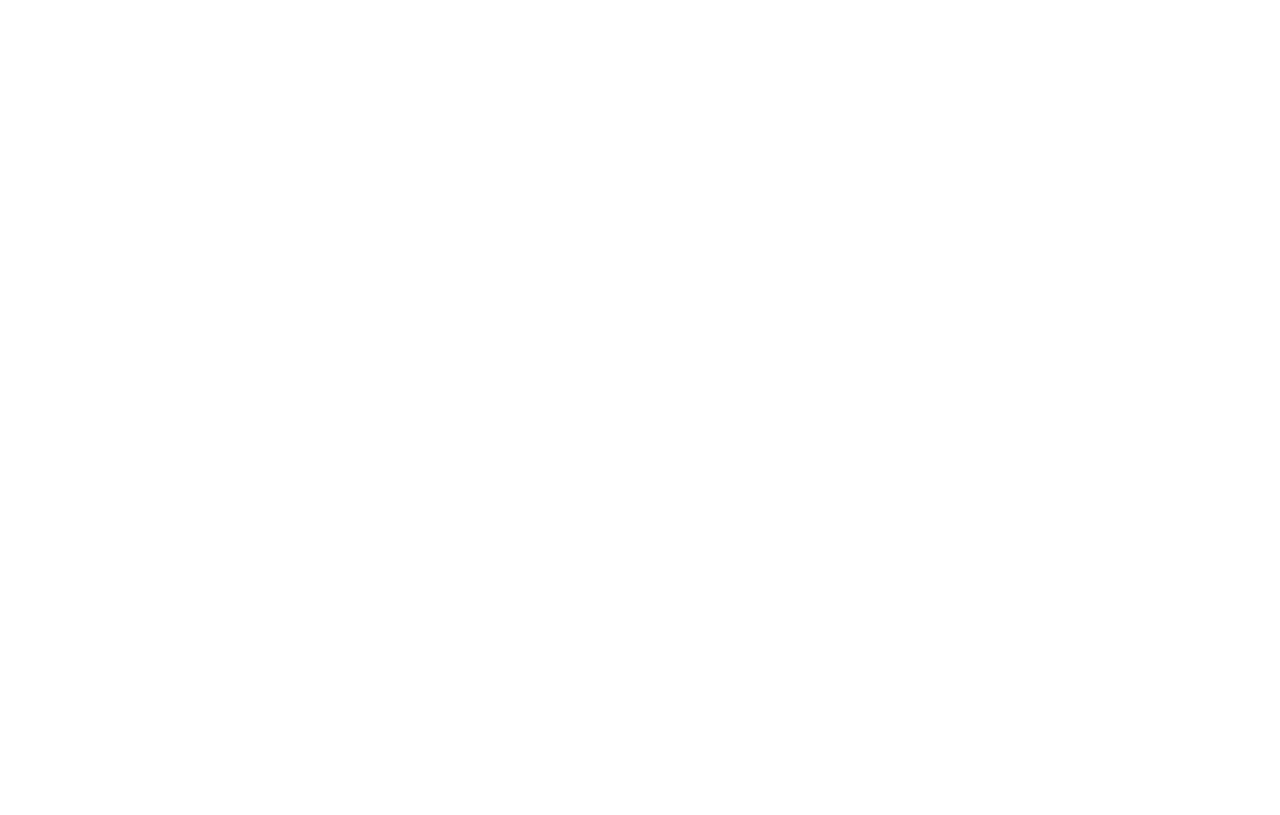
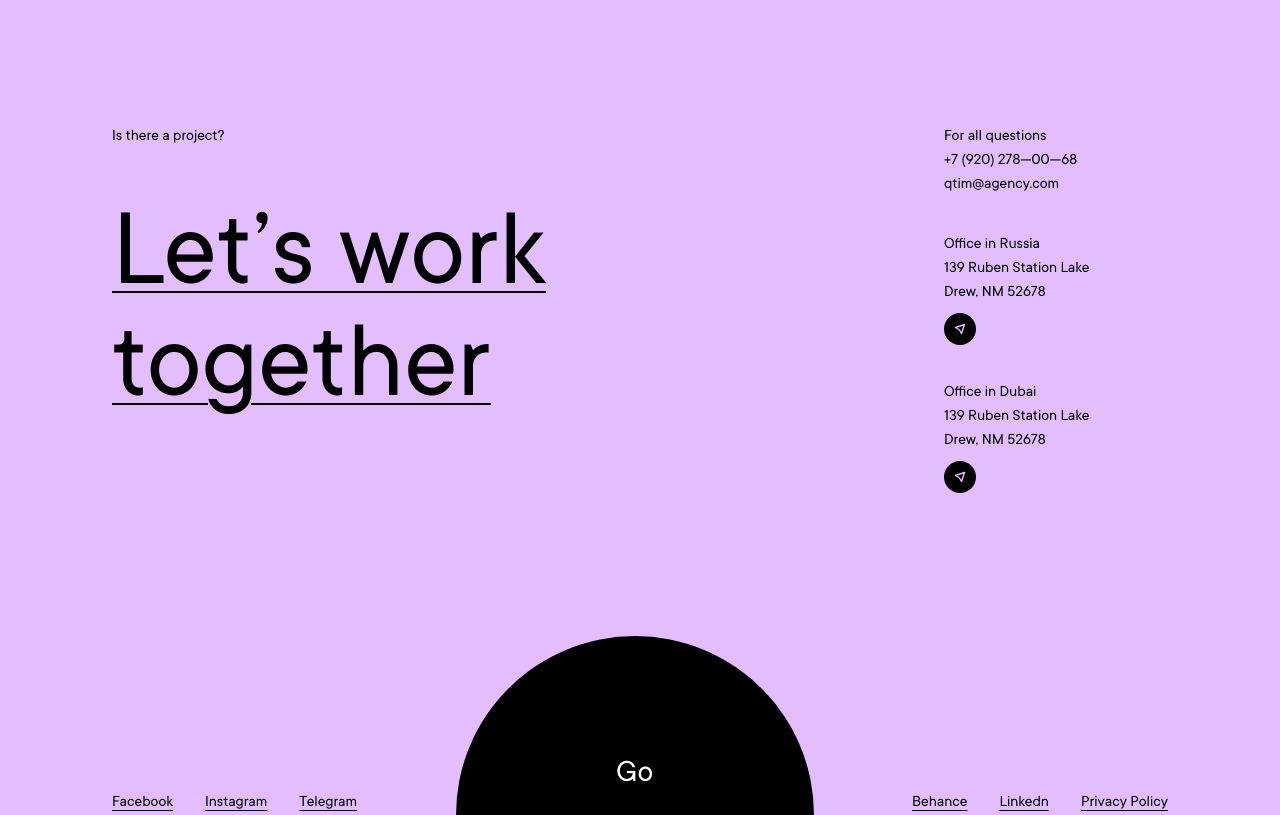
Before and after one commit to makasinui/module, a Nuxt app: page / in a window 1280 px wide. Shown: the part 600-1415 px from the top of the page. Before the commit the page ends 800 px from the top, so only its background shows below. Built offline with nearby package versions, Linux system fonts and the light colour scheme; no server answers.

Commit message:
Footer create

```diff
--- /dev/null
+++ b/components/Footer.vue
@@ -0,0 +1,40 @@
+<template>
+    <footer class="mt-[140px] flex-wrap flex pt-[140px] px-[112px] w-full h-full bg-[#E2BEFF]">
+        <div class="flex flex-col gap-[56px]">
+            <span class="text-base">
+                Is there a project?
+            </span>
+            <span class="text-[112px] max-w-[464px] underline underline-offset-8 decoration-2 leading-[100%]">
+                Let’s work together
+            </span>
+        </div>
+        <div class="ml-[368px] max-w-[152px]">
+            <p>For all questions</p>
+            <p>
+                +7 (920) 278—00—68 <br>
+                qtim@agency.com
+            </p>
+            <p class="mt-[36px]">
+                Office in Russia
+            </p>
+            <p>
+                139 Ruben Station Lake Drew, NM 52678
+            </p>
+            <UiLocation />
+            <p class="mt-[36px]">
+                Office in Dubai
+            </p>
+            <p>
+                139 Ruben Station Lake Drew, NM 52678
+            </p>
+            <UiLocation />
+        </div>
+        <div class="mt-[143px] flex w-full items-end justify-between">
+            <UiFooterNav :items="['Facebook', 'Instagram', 'Telegram']" />
+            <div class="w-full max-w-[358px] h-[179px] flex items-end justify-center bg-black rounded-t-full">
+                <span class="text-white text-[32px] pb-4">Go</span>
+            </div>
+            <UiFooterNav :items="['Behance', 'Linkedn', 'Privacy Policy']" />
+        </div>
+    </footer>
+</template>
--- a/components/Header.vue
+++ b/components/Header.vue
@@ -12,12 +12,8 @@
                         src="/lang.svg"
                         alt="" />
                 </div>
-                <Button> Let’s work </Button>
+                <UiButton> Let’s work </UiButton>
             </div>
         </nav>
     </header>
 </template>
-
-<script setup lang="ts">
-import Button from './ui/Button.vue';
-</script>
--- a/components/Posts.vue
+++ b/components/Posts.vue
@@ -10,7 +10,7 @@
 </template>
 
 <script lang="ts" setup>
-import { type IPost } from '~/types/posts';
+import type { IPost } from '~/types/posts';
 interface IProps {
     posts: IPost[];
 }
--- a/components/main/Main.vue
+++ b/components/main/Main.vue
@@ -5,8 +5,8 @@
             v-if="!isLoading"
             :posts="paginatedPosts"
         />
-        <Loader v-else />
-        <Pagination
+        <UiLoader v-else />
+        <UiPagination
             :pages="pages"
             :model-value="page"
             @update:model-value="onChangePage"
@@ -15,8 +15,6 @@
 </template>
 
 <script lang="ts" setup>
-import Loader from '../ui/Loader.vue';
-import Pagination from '../ui/pagination/Pagination.vue';
 import { useArticles } from './composable';
 
 const {
--- /dev/null
+++ b/components/ui/FooterNav.vue
@@ -0,0 +1,20 @@
+<template>
+    <nav>
+        <ul class="flex gap-[32px]">
+            <li
+                v-for="item in items"
+                :key="item"
+                class="underline underline-offset-4">
+                {{ item }}
+            </li>
+        </ul>
+    </nav>
+</template>
+
+<script lang="ts" setup>
+interface IProps {
+    items: string[]
+}
+
+defineProps<IProps>();
+</script>
--- /dev/null
+++ b/components/ui/Location.vue
@@ -0,0 +1,7 @@
+<template>
+    <div class="size-[32px] mt-2 flex items-center justify-center bg-black rounded-full">
+        <img
+            src="/arrow.svg"
+            alt="" />
+    </div>
+</template>
--- a/pages/index.vue
+++ b/pages/index.vue
@@ -1,6 +1,7 @@
 <template>
     <Header />
     <Main />
+    <Footer />
 </template>
 
 <script lang="ts" setup>
```
Also changed, not shown: public/arrow.svg (added).
